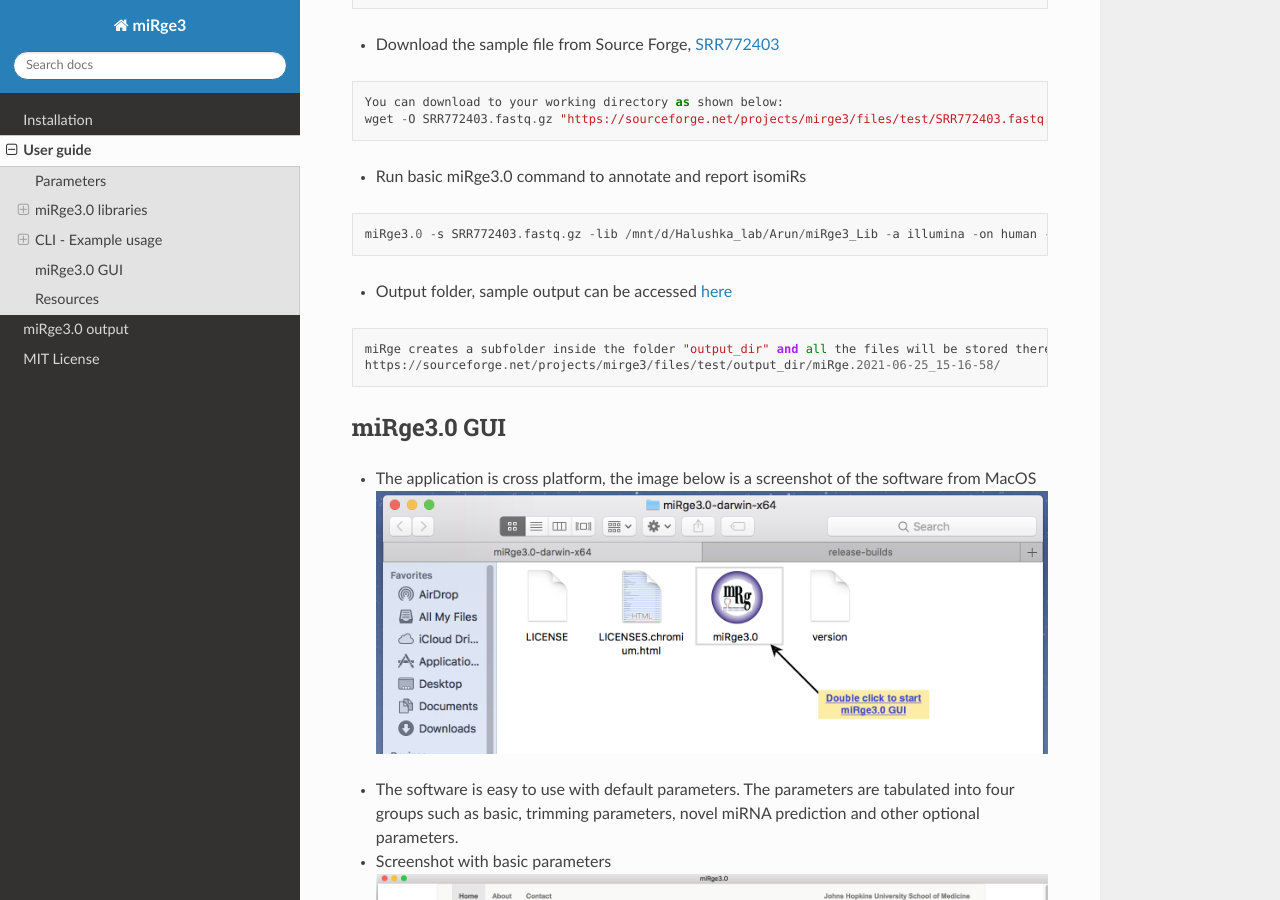
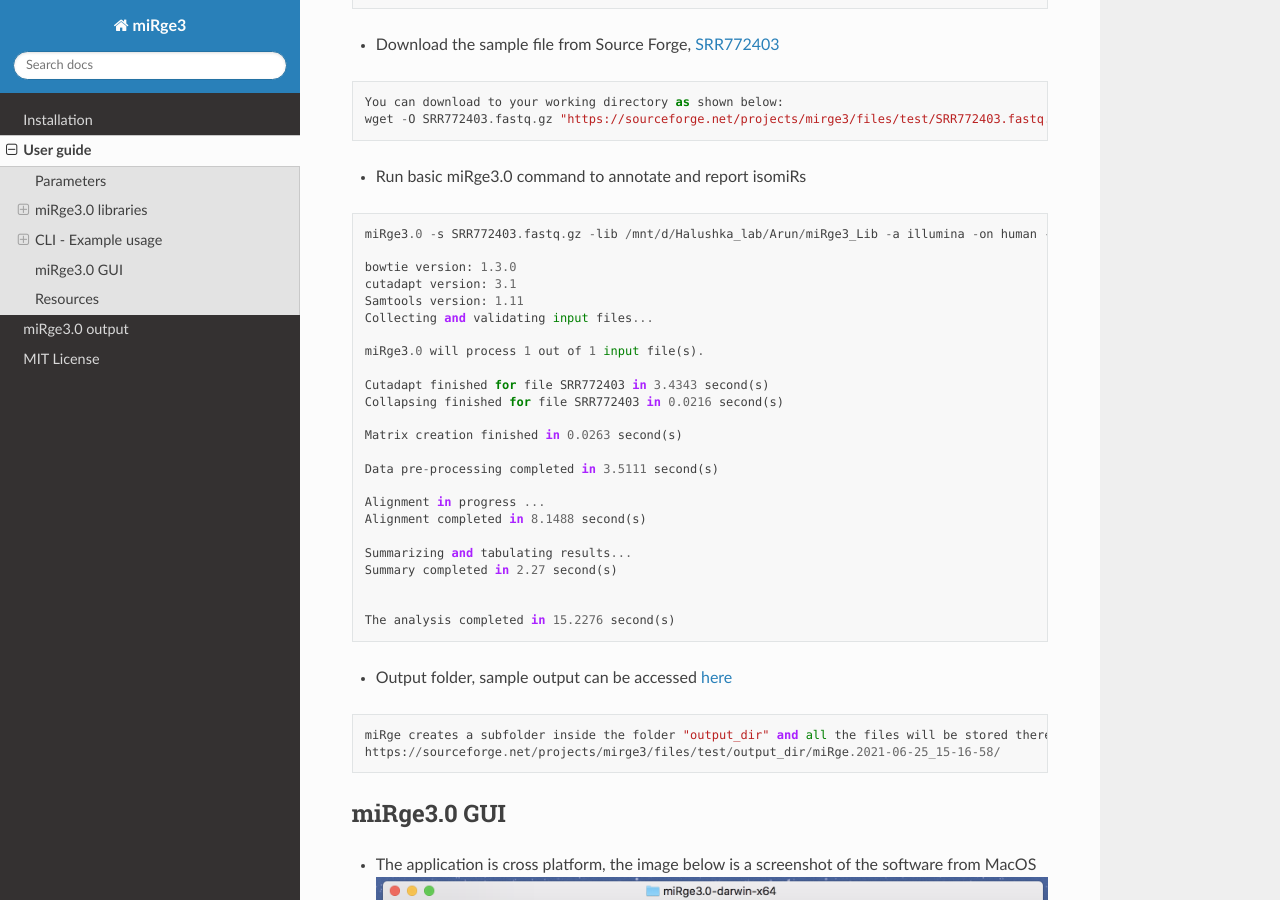
Before and after one commit to mhalushka/miRge3.0, a Sphinx documentation site: the page built from docs/source/quick_start.md, in a window 1280 px wide and 900 px high, scrolled down 3523 px. Built offline with Sphinx 7.4.7 and the Read the Docs theme 2.0.0, drawn with Linux system fonts in a browser that asks for light colours.

Commit message:
Update quick_start.md

````diff
--- a/docs/source/quick_start.md
+++ b/docs/source/quick_start.md
@@ -163,6 +163,29 @@
 - Run basic miRge3.0 command to annotate and report isomiRs
 ```
 miRge3.0 -s SRR772403.fastq.gz -lib /mnt/d/Halushka_lab/Arun/miRge3_Lib -a illumina -on human -db mirbase -o output_dir -gff -cpu 8
+
+bowtie version: 1.3.0
+cutadapt version: 3.1
+Samtools version: 1.11
+Collecting and validating input files...
+
+miRge3.0 will process 1 out of 1 input file(s).
+
+Cutadapt finished for file SRR772403 in 3.4343 second(s)
+Collapsing finished for file SRR772403 in 0.0216 second(s)
+
+Matrix creation finished in 0.0263 second(s)
+
+Data pre-processing completed in 3.5111 second(s)
+
+Alignment in progress ...
+Alignment completed in 8.1488 second(s)
+
+Summarizing and tabulating results...
+Summary completed in 2.27 second(s)
+
+
+The analysis completed in 15.2276 second(s)
 ```
 - Output folder, sample output can be accessed [here](https://sourceforge.net/projects/mirge3/files/test/output_dir/)
 ```
````
